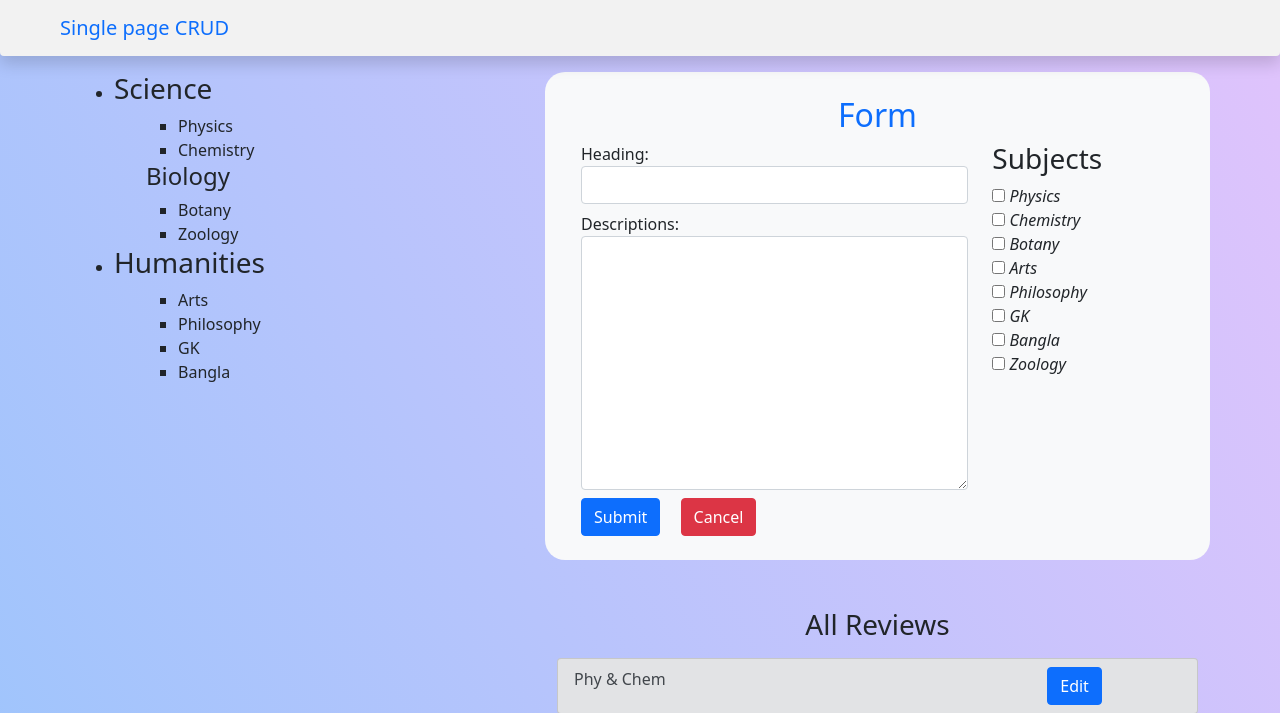
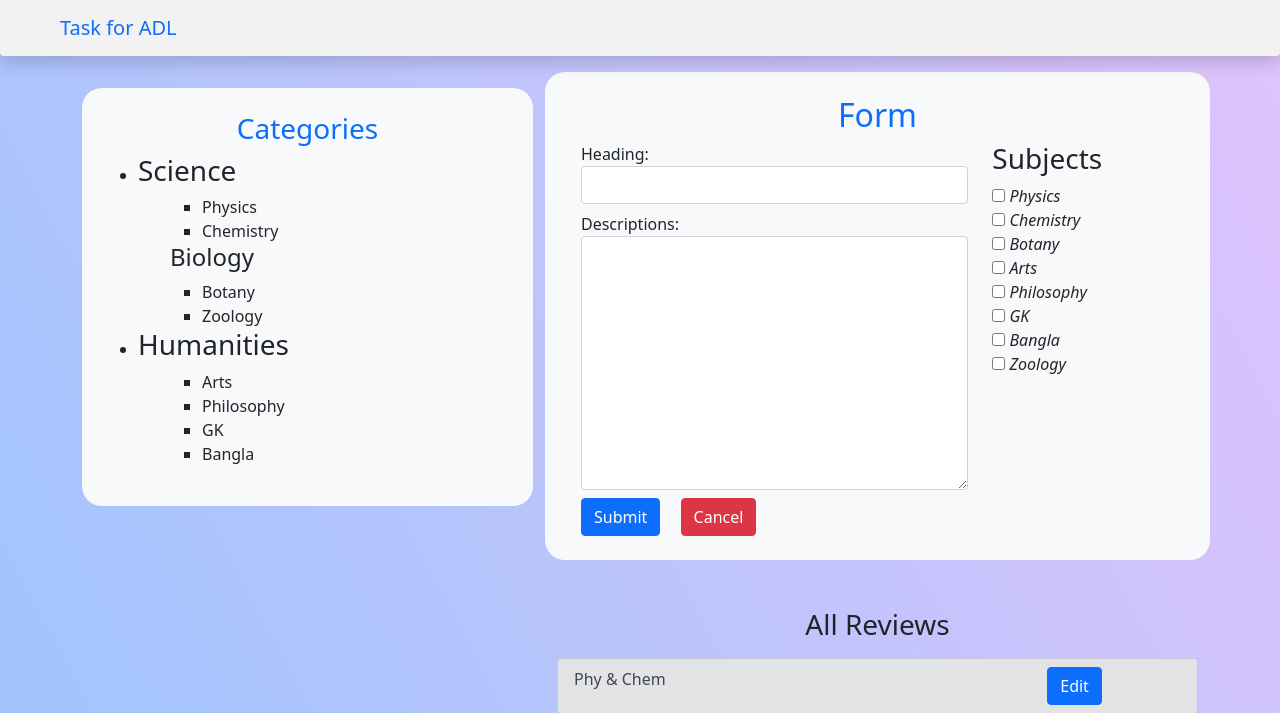
Before and after one commit to MahmudJewel/Django-Single_page_CRUD, a Django app: page / in a window 1280 px wide. Shown: the top 713 px of the page. Run offline with Django 4.2, Linux system fonts and the light colour scheme; data comes from the database, SQL or seed files in the repository; both versions use the stored data as it was after the commit; some libraries are stand-ins or nearby versions.

Commit message:
form design changed

```diff
--- a/second/urls.py
+++ b/second/urls.py
@@ -1,9 +1,9 @@
 from django.urls import path, include
-from second.views import home_view, home_view_fnc
+from second.views import home_view # , home_view_fnc
 from django.views.generic import DeleteView
 
 urlpatterns = [
     path('', home_view.as_view()),
-    path('1', home_view_fnc, name="hm"),
+    # path('1', home_view_fnc, name="hm"),
     # path('delete', DeleteView.as_view()),
 ]
--- a/second/views.py
+++ b/second/views.py
@@ -7,7 +7,11 @@ from second.models import Tag, Descriptions, Category
 from second.forms import Descriptions_Form
 # Create your views here.
 class home_view(View):
-	# template_name = 'home.html'
+	# template_name = "home.html"
+	# model=Descriptions
+	# context_object_name = 'descriptions'
+	# paginate_by = 12
+
 	def get(self, request):
 		tag = Tag.objects.all()
 		descriptions = Descriptions.objects.all()
@@ -45,18 +49,3 @@ class home_view(View):
 			return redirect('/')
 		print(f"Does not saved")
 		return redirect('/')
-
-
-# function based views
-def home_view_fnc(request):
-	tag = Tag.objects.all()
-	descriptions = Descriptions.objects.all()
-	descriptions_Form = Descriptions_Form()
-	if request.method == 'POST':
-		descriptions_Form = Descriptions_Form(request.POST)
-	context = {
-			'tag':tag,
-			"descriptions_Form": descriptions_Form,
-			"descriptions" : descriptions,
-		}
-	return render(request, 'home.html', context)
--- a/templates/base.html
+++ b/templates/base.html
@@ -34,7 +34,7 @@
       style="background: #f2f2f2;"
     >
       <div class="container-fluid">
-        <a class="navbar-brand brandcolor ms-5" href="/">Single page CRUD</a>
+        <a class="navbar-brand brandcolor ms-5" href="/">Task for ADL</a>
         <button
           class="navbar-toggler custom-toggler"
           type="button"
--- a/templates/home.html
+++ b/templates/home.html
@@ -4,6 +4,8 @@
     <div class="row">
       <!-- left node  -->
       <div class="col-md-5">
+      <div class="bg-light p-4 mt-3" style="border-radius: 20px;">
+        <h3 class="text-center text-primary">Categories</h3>
         {% regroup categories by MainCategory as maincategory %}
         <ul>
           {% for mncat in maincategory %}
@@ -27,6 +29,7 @@
           </li>
           {% endfor %}
         </ul>
+      </div>
       </div>
 
       <!-- right node  -->
```
Also changed, not shown: db.sqlite3.
